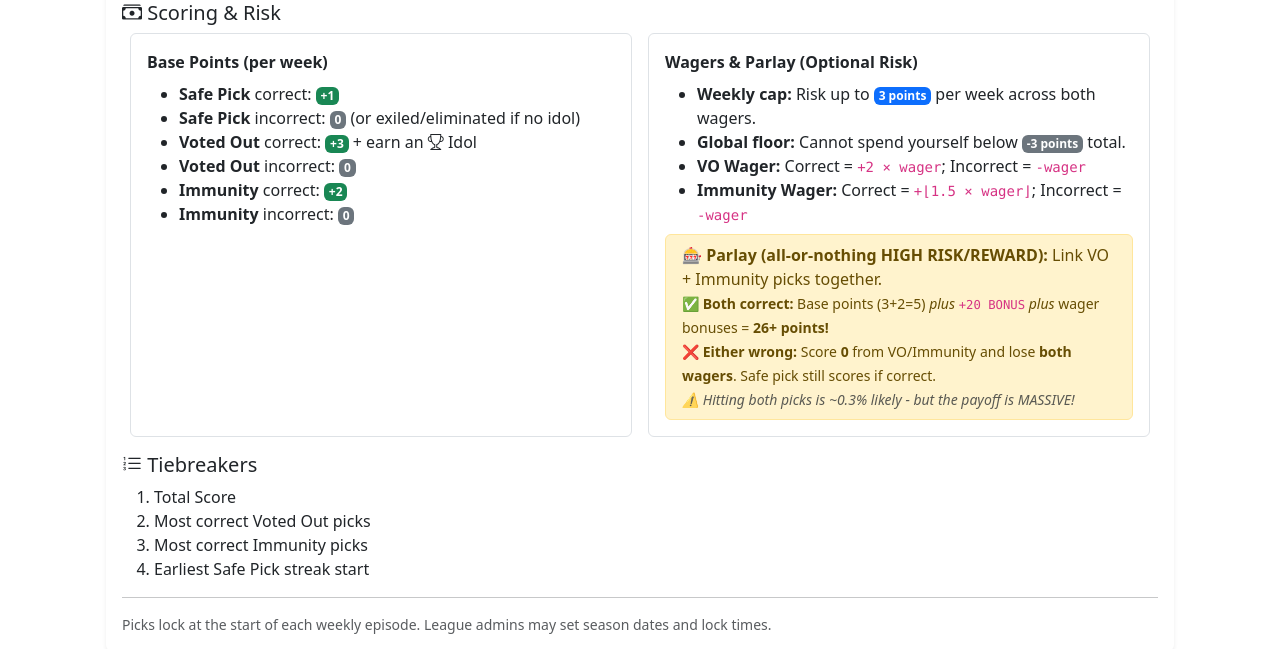
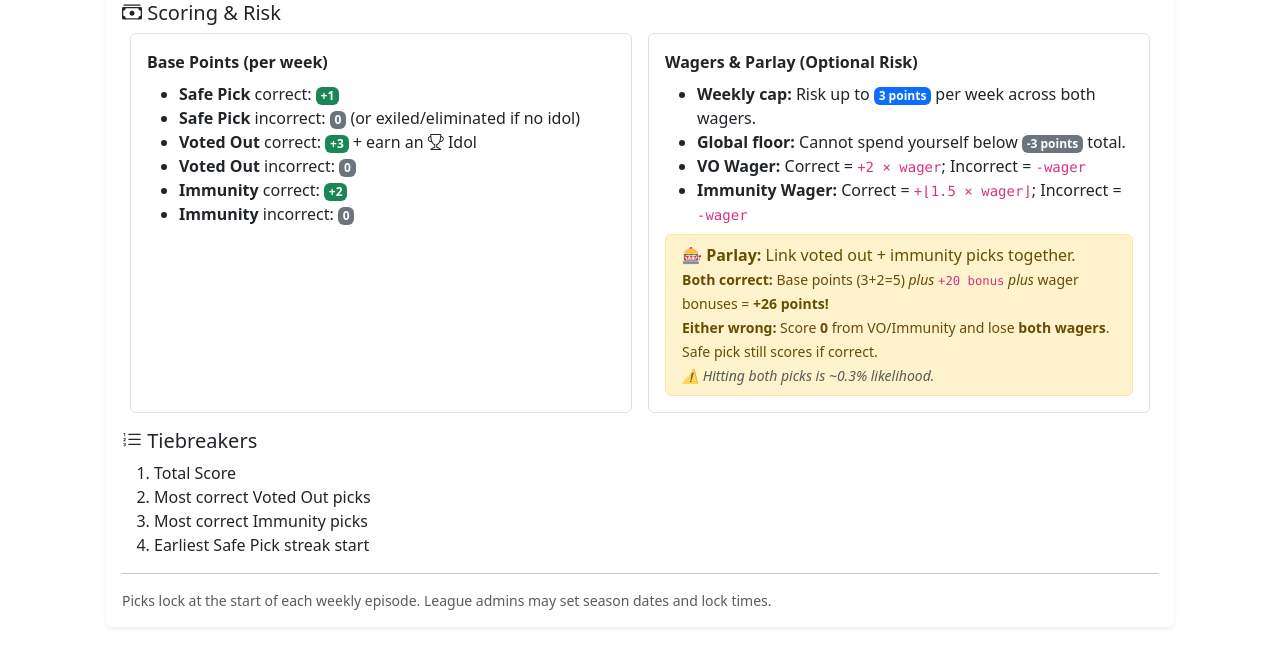
Before and after one commit to badesar1/survivor_pool, a Django app: page / in a window 1280 px wide. Shown: the part 883-1532 px from the top of the page. Run offline with Django 4.2, Linux system fonts and the light colour scheme; the visitor is signed in with stand-in values (Sample User, id 1); data that the repository does not hold is empty; parts of the project's set-up code (start-up, migrations or seed data) failed here and were passed over.

Commit message:
bug fixes for season 49

```diff
--- a/poolapp/templates/dashboard.html
+++ b/poolapp/templates/dashboard.html
@@ -141,11 +141,11 @@
                     <li><strong>Immunity Wager:</strong> Correct = <code>+⌊1.5 × wager⌋</code>; Incorrect = <code>-wager</code></li>
                     </ul>
                     <div class="alert alert-warning py-2 mb-0">
-                    <strong>🎰 Parlay (all-or-nothing HIGH RISK/REWARD):</strong> Link VO + Immunity picks together.<br>
+                    <strong>🎰 Parlay:</strong> Link voted out + immunity picks together.<br>
                     <span class="small">
-                        ✅ <strong>Both correct:</strong> Base points (3+2=5) <em>plus</em> <code>+20 BONUS</code> <em>plus</em> wager bonuses = <strong>26+ points!</strong><br>
-                        ❌ <strong>Either wrong:</strong> Score <strong>0</strong> from VO/Immunity and lose <strong>both wagers</strong>. Safe pick still scores if correct.<br>
-                        <em class="text-muted">⚠️ Hitting both picks is ~0.3% likely - but the payoff is MASSIVE!</em>
+                        <strong>Both correct:</strong> Base points (3+2=5) <em>plus</em> <code>+20 bonus</code> <em>plus</em> wager bonuses = <strong>+26 points!</strong><br>
+                        <strong>Either wrong:</strong> Score <strong>0</strong> from VO/Immunity and lose <strong>both wagers</strong>. Safe pick still scores if correct.<br>
+                        <em class="text-muted">⚠️ Hitting both picks is ~0.3% likelihood.</em>
                     </span>
                     </div>
                 </div>
```
